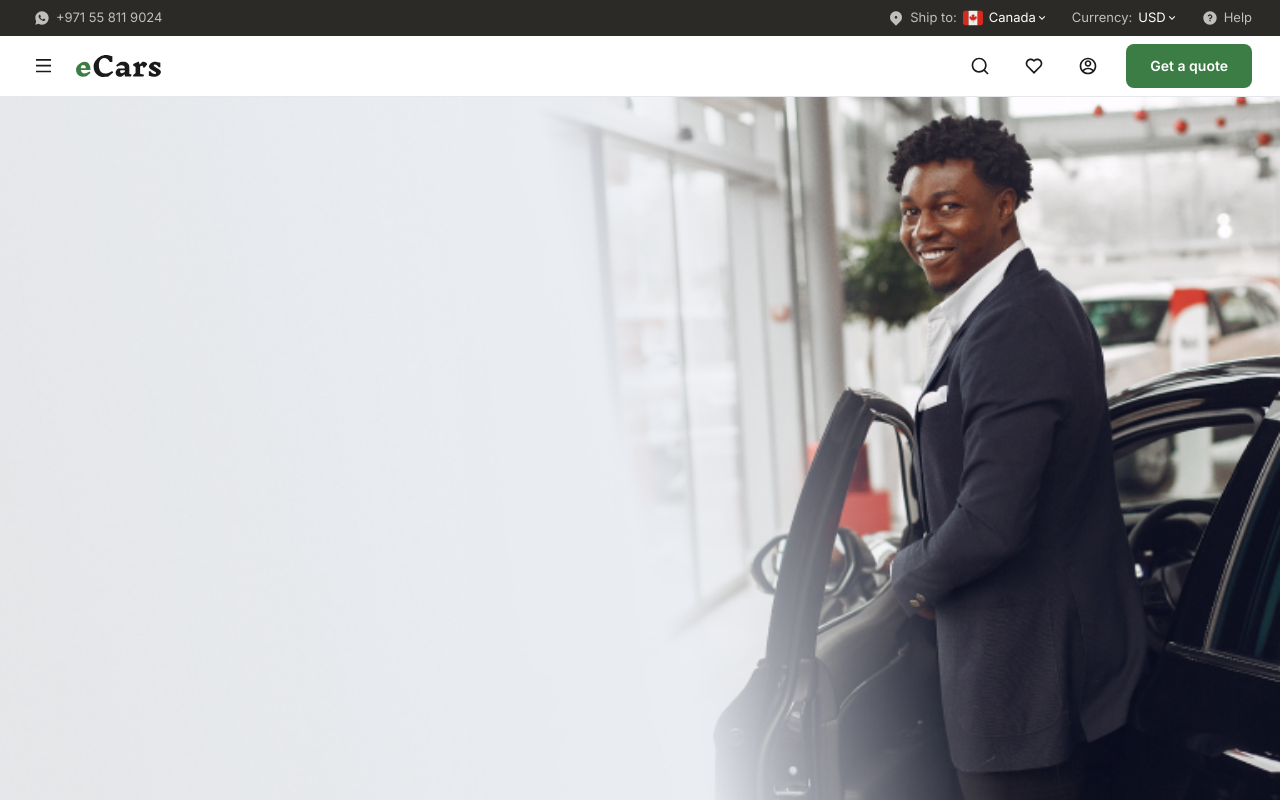
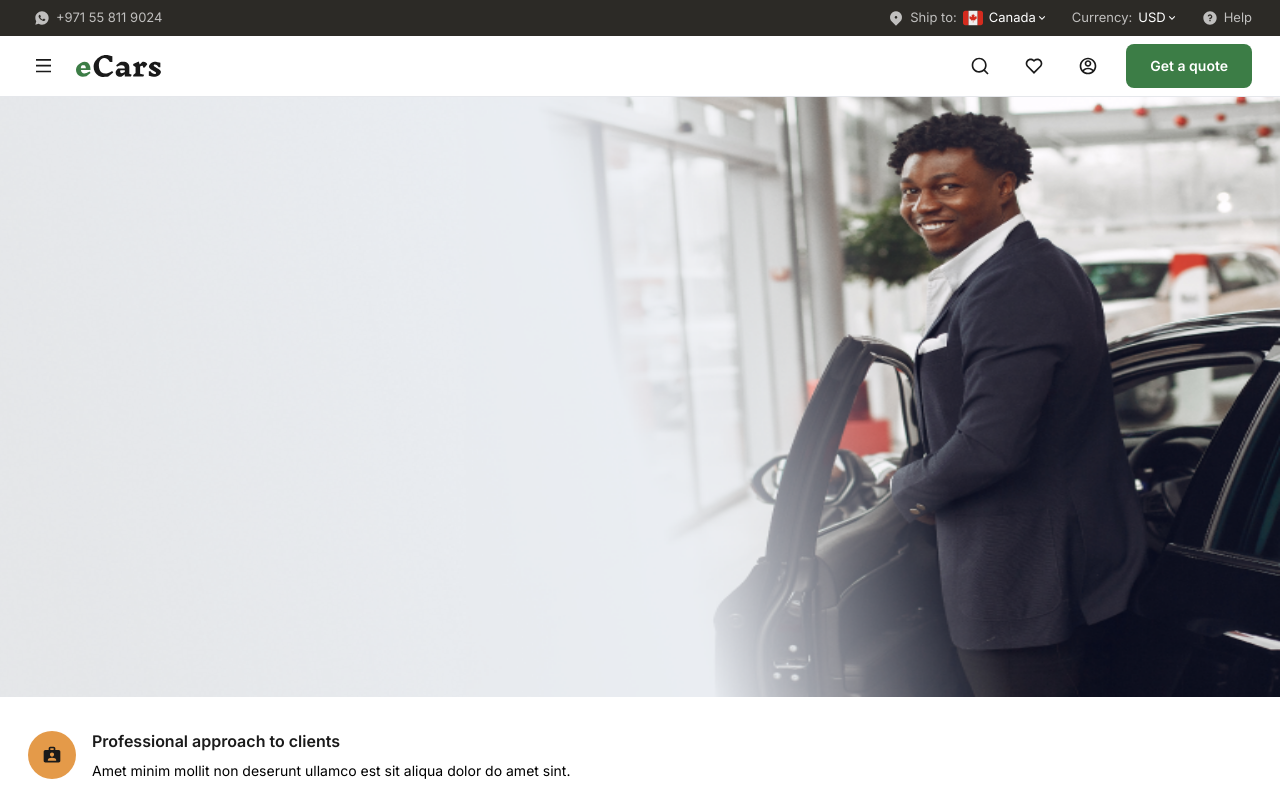
Before and after one commit to ahmetayyildiz66/ecars, a Vue app: page / in a window 1280 px wide. Shown: the top 800 px of the page. Built offline with nearby package versions, Linux system fonts and the light colour scheme.

Commit message:
fix: image issue on desktop

```diff
--- a/index.html
+++ b/index.html
@@ -2,7 +2,7 @@
 <html lang="en">
   <head>
     <meta charset="UTF-8" />
-    <link rel="icon" type="image/svg+xml" href="/vite.svg" />
+    <link rel="icon" type="image/svg+xml" href="/eCars.svg" />
     <meta name="viewport" content="width=device-width, initial-scale=1.0" />
     <title>eCars</title>
   </head>
--- a/src/components/EcHero.vue
+++ b/src/components/EcHero.vue
@@ -1,7 +1,7 @@
 <template>
   <div class="relative flex justify-center">
     <img src="../assets/heroMobile.png" alt="Hero Mobile" class="md:hidden w-full h-auto object-cover">
-    <img src="../assets/heroTablet.png" alt="Hero Mobile" class="hidden md:flex w-full h-auto object-cover">
+    <img src="../assets/heroTablet.png" alt="Hero Tablet" class="hidden md:flex w-full h-auto object-fit max-h-[600px]">
 
     <div class="md:hidden lg:flex lg:flex-col container absolute bottom-8 lg:top-[120px]">
       <h1 class="font-semibold text-[42px] leading-[48px] lg:max-w-[600px] lg:text-[60px] lg:leading-[69px]">Car import services with delivery to your doorstep.</h1>
```
